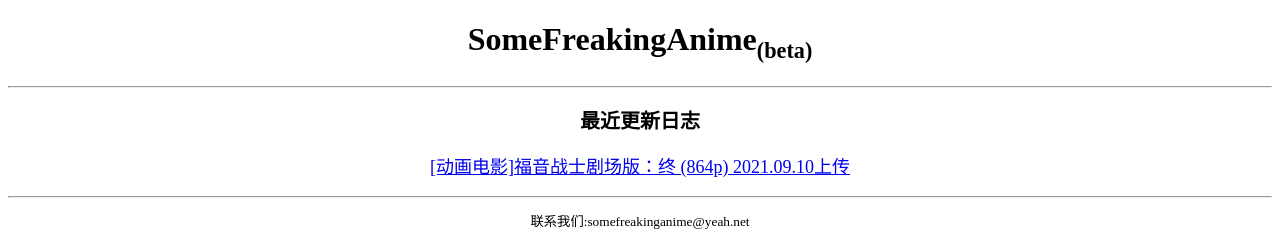
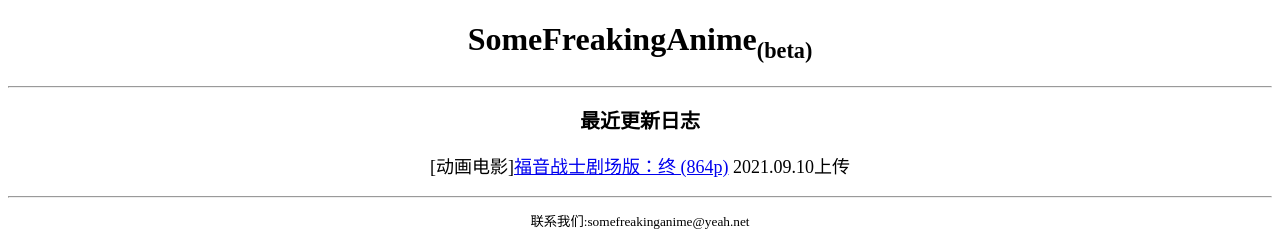
Before and after one commit to SomeFreakingAnime/SomeFreakingAnime.github.io, a plain HTML site: page index.html in a window 1280 px wide. Shown: the top 241 px of the page. Drawn offline with Linux system fonts and the light colour scheme; grey boxes are pictures that could not be loaded.

Commit message:
Update index.html

```diff
--- a/index.html
+++ b/index.html
@@ -12,7 +12,7 @@
         <hr>
         <h2 style="text-align:center">最近更新日志</h2>
         <p style="text-align:center;font-size: large">
-            <a href="https://SomeFreakingAnime.github.io/bangumi/eva4.html">[动画电影]福音战士剧场版：终 (864p)   2021.09.10上传<a>
+            [动画电影]<a href="https://SomeFreakingAnime.github.io/bangumi/eva4.html">福音战士剧场版：终 (864p)<a>  2021.09.10上传
         </p>
 
 
```
